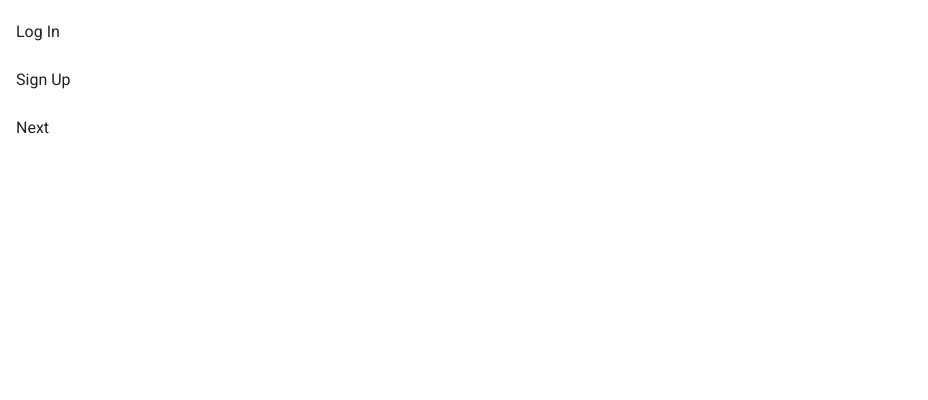
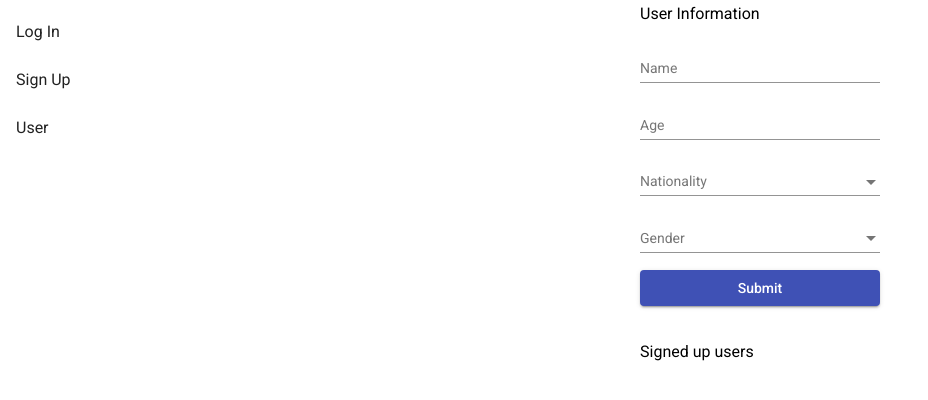
Before and after one commit to ElMachistador/forms, an Angular app: page /user in a window 1280 px wide. Before the commit this address led to /. Shown: the top 400 px of the page, without its empty margins (0-928 px from the left). Built offline with nearby package versions, Linux system fonts and the light colour scheme.

Commit message:
users v1.0

```diff
--- a/src/app/app-routing.module.ts
+++ b/src/app/app-routing.module.ts
@@ -2,10 +2,12 @@ import { NgModule } from '@angular/core';
 import { RouterModule, Routes } from '@angular/router';
 import { LoginComponent } from './login/login.component';
 import { SignupComponent } from './signup/signup.component';
+import { UserComponent } from './user/user.component';
 
 const routes: Routes = [
   {path: "login", component: LoginComponent},
-  {path: "signup", component: SignupComponent}
+  {path: "signup", component: SignupComponent},
+  {path: "user", component: UserComponent}
 ];
 
 @NgModule({
--- a/src/app/app.component.html
+++ b/src/app/app.component.html
@@ -7,7 +7,7 @@
     <a routerLink="signup">Sign Up</a>
   </mat-list-item>
   <mat-list-item>
-    <a>Next</a>
+    <a routerLink="user">User</a>
   </mat-list-item>
 </mat-nav-list>
 
--- a/src/app/app.module.ts
+++ b/src/app/app.module.ts
@@ -10,9 +10,11 @@ import { MatListModule } from '@angular/material/list';
 import { MatInputModule } from '@angular/material/input';
 import { MatFormFieldModule } from '@angular/material/form-field';
 import {MatButtonModule} from '@angular/material/button';
+import {MatSelectModule} from '@angular/material/select';
 
 import { ReactiveFormsModule } from '@angular/forms';
 import { SignupComponent } from './signup/signup.component';
+import { UserComponent } from './user/user.component';
 
 
 
@@ -21,6 +23,7 @@ import { SignupComponent } from './signup/signup.component';
     AppComponent,
     LoginComponent,
     SignupComponent,
+    UserComponent,
   ],
   imports: [
     BrowserModule,
@@ -30,7 +33,8 @@ import { SignupComponent } from './signup/signup.component';
     ReactiveFormsModule,
     MatInputModule,
     MatFormFieldModule,
-    MatButtonModule
+    MatButtonModule,
+    MatSelectModule
   ],
   providers: [],
   bootstrap: [AppComponent]
--- /dev/null
+++ b/src/app/user/user.component.html
@@ -0,0 +1,44 @@
+<h3>User Information</h3>
+
+<form [formGroup]="form" (ngSubmit)="submit()">
+
+  <mat-form-field>
+    <mat-label for="name">Name</mat-label>
+    <input matInput formControlName="name" type="text" id="name">
+  </mat-form-field>
+
+  <mat-form-field>
+    <mat-label for="age">Age</mat-label>
+    <input matInput formArrayName="age" type="number" id="age" min="1">
+  </mat-form-field>
+
+
+  <mat-form-field>
+    <mat-label>Nationality</mat-label>
+    <mat-select formControlName="nationality">
+      <mat-option value="france"> France </mat-option>
+      <mat-option value="spain"> Spain </mat-option>
+      <mat-option value="italy"> Italy </mat-option>
+      <mat-option value="greece">Greece</mat-option>
+    </mat-select>
+  </mat-form-field>
+
+  <mat-form-field>
+    <mat-label>Gender</mat-label>
+    <mat-select formControlName="gender">
+      <mat-option value="male"> Male </mat-option>
+      <mat-option value="female"> Female </mat-option>
+      <mat-option value="transgenre"> Transgenre </mat-option>
+      <mat-option value="none"> None </mat-option>
+    </mat-select>
+  </mat-form-field>
+
+  <button mat-raised-button color="primary" type="submit">Submit</button>
+
+</form>
+
+<h3 class="users">Signed up users</h3>
+
+<ng-container *ngFor="let info of infos">
+  <p>{{info.name}}</p>
+</ng-container>
--- /dev/null
+++ b/src/app/user/user.component.scss
@@ -0,0 +1,10 @@
+form{
+  display: flex;
+  flex-direction: column;
+  max-width: 240px;
+}
+
+
+.users{
+  margin-top: 32px;
+}
--- /dev/null
+++ b/src/app/user/user.component.ts
@@ -0,0 +1,41 @@
+import { Component, OnInit } from '@angular/core';
+
+import { FormGroup, FormControl, Validators } from '@angular/forms';
+
+
+
+interface User {
+  name: string;
+  age: number;
+  nationality: string; // (provide a list of countries)
+  gender: 'male' | 'female' | 'transgenre' | 'none';
+}
+
+@Component({
+  selector: 'app-user',
+  templateUrl: './user.component.html',
+  styleUrls: ['./user.component.scss']
+})
+export class UserComponent implements OnInit {
+  form = new FormGroup({
+    name: new FormControl(),
+    age: new FormControl(),
+    nationality: new FormControl(),
+    gender: new FormControl()
+  })
+
+  infos?: User[] = []
+
+  constructor() { }
+
+  ngOnInit(): void {
+  }
+
+  submit(){
+    if (this.form.valid){
+      this.infos?.push(this.form.value)
+      console.log(this.infos)
+    }
+    this.form.reset()
+  }
+}
```
Also changed, not shown: 1 other file (tests, documents, lock files or other folders).
